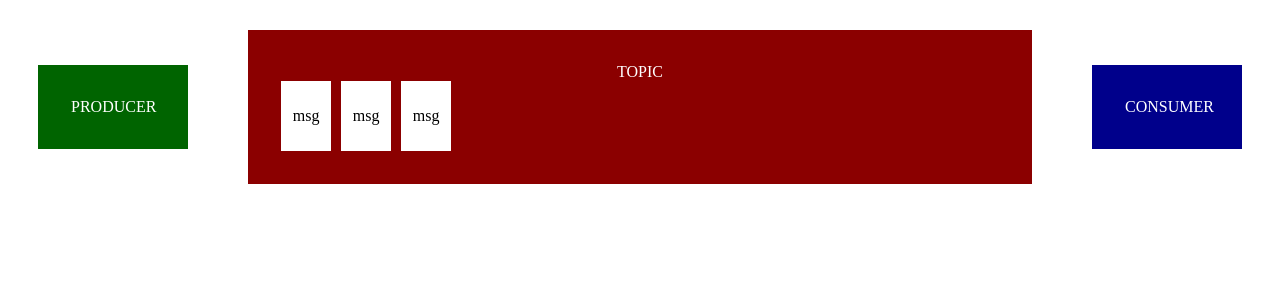
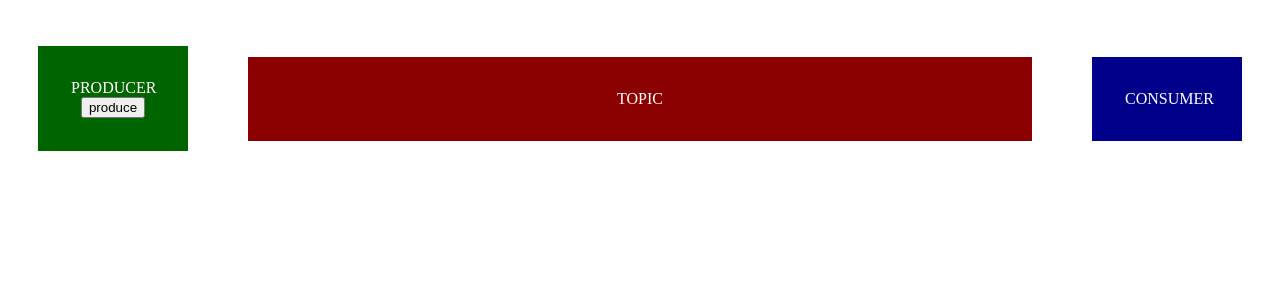
Before and after one commit to txiribimakula/kafka-playground, an Angular app: page / in a window 1280 px wide. Shown: the top 300 px of the page. Built offline with nearby package versions, Linux system fonts and the light colour scheme.

Commit message:
basic signal to produce messages

```diff
--- /dev/null
+++ b/src/app/kafka.service.ts
@@ -0,0 +1,17 @@
+import { Injectable, signal } from '@angular/core';
+
+@Injectable({
+  providedIn: 'root',
+})
+export class KafkaService {
+  messages = signal<string[]>([]);
+
+  constructor() {}
+
+  produce(msg: string) {
+    this.messages.update((values) => {
+      values.push(msg);
+      return values;
+    });
+  }
+}
--- a/src/app/producer/producer.component.html
+++ b/src/app/producer/producer.component.html
@@ -1 +1 @@
-<p class="producer">PRODUCER</p>
+<p class="producer">PRODUCER <button (click)="produce()">produce</button></p>
--- a/src/app/producer/producer.component.ts
+++ b/src/app/producer/producer.component.ts
@@ -1,12 +1,17 @@
 import { Component } from '@angular/core';
+import { KafkaService } from '../kafka.service';
 
 @Component({
   selector: 'app-producer',
   standalone: true,
   imports: [],
   templateUrl: './producer.component.html',
-  styleUrl: './producer.component.scss'
+  styleUrl: './producer.component.scss',
 })
 export class ProducerComponent {
+  constructor(private kafka: KafkaService) {}
 
+  produce() {
+    this.kafka.produce('message');
+  }
 }
--- a/src/app/topic/topic.component.html
+++ b/src/app/topic/topic.component.html
@@ -1,8 +1,8 @@
 <div class="container">
     TOPIC
     <div class="messages">
-        <app-message></app-message>
-        <app-message></app-message>
-        <app-message></app-message>
+        @for (message of messages(); let i =$index; track i; ){
+            <app-message></app-message>
+        }
     </div>
 </div>
--- a/src/app/topic/topic.component.ts
+++ b/src/app/topic/topic.component.ts
@@ -1,5 +1,6 @@
 import { Component } from '@angular/core';
 import { MessageComponent } from "../message/message.component";
+import { KafkaService } from '../kafka.service';
 
 @Component({
     selector: 'app-topic',
@@ -9,5 +10,9 @@ import { MessageComponent } from "../message/message.component";
     imports: [MessageComponent]
 })
 export class TopicComponent {
+    messages;
 
+    constructor(kafka: KafkaService) {
+        this.messages = kafka.messages;
+    }
 }
```
Also changed, not shown: 1 other file (tests, documents, lock files or other folders).
